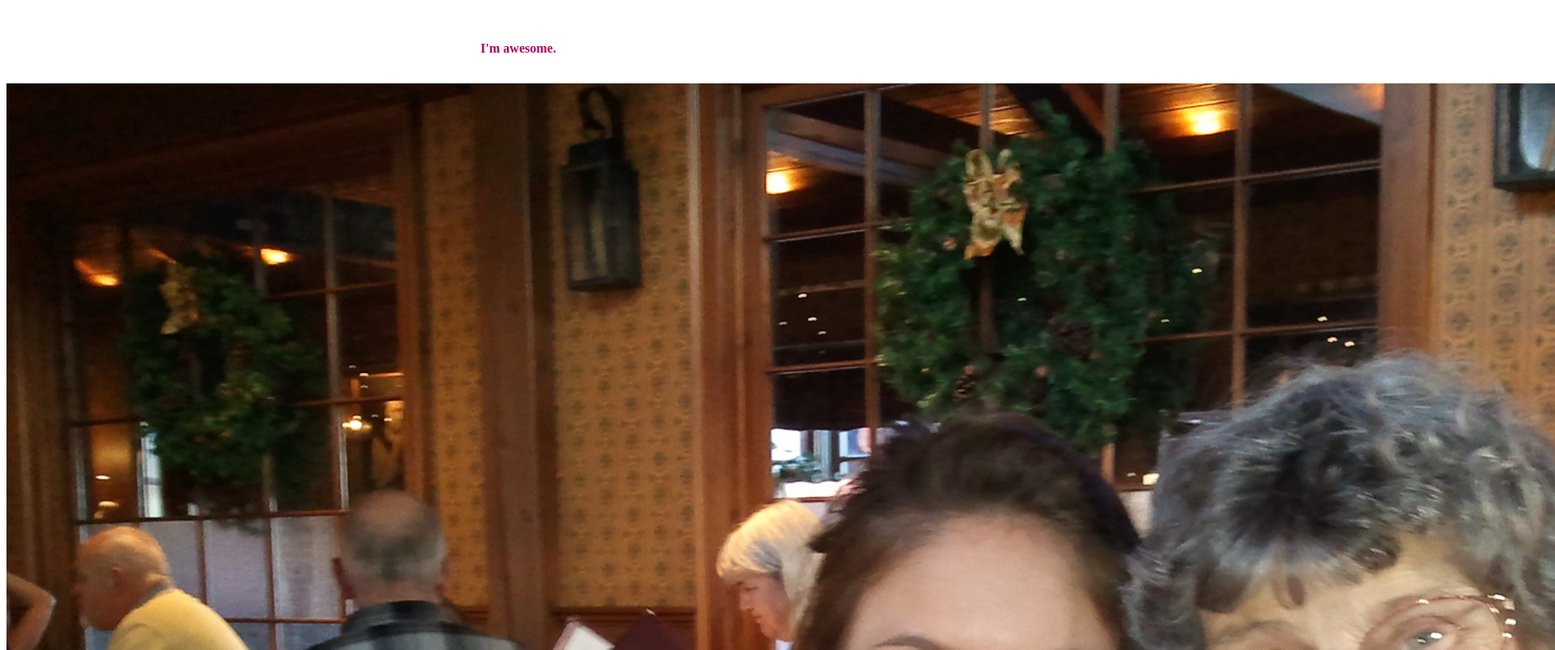
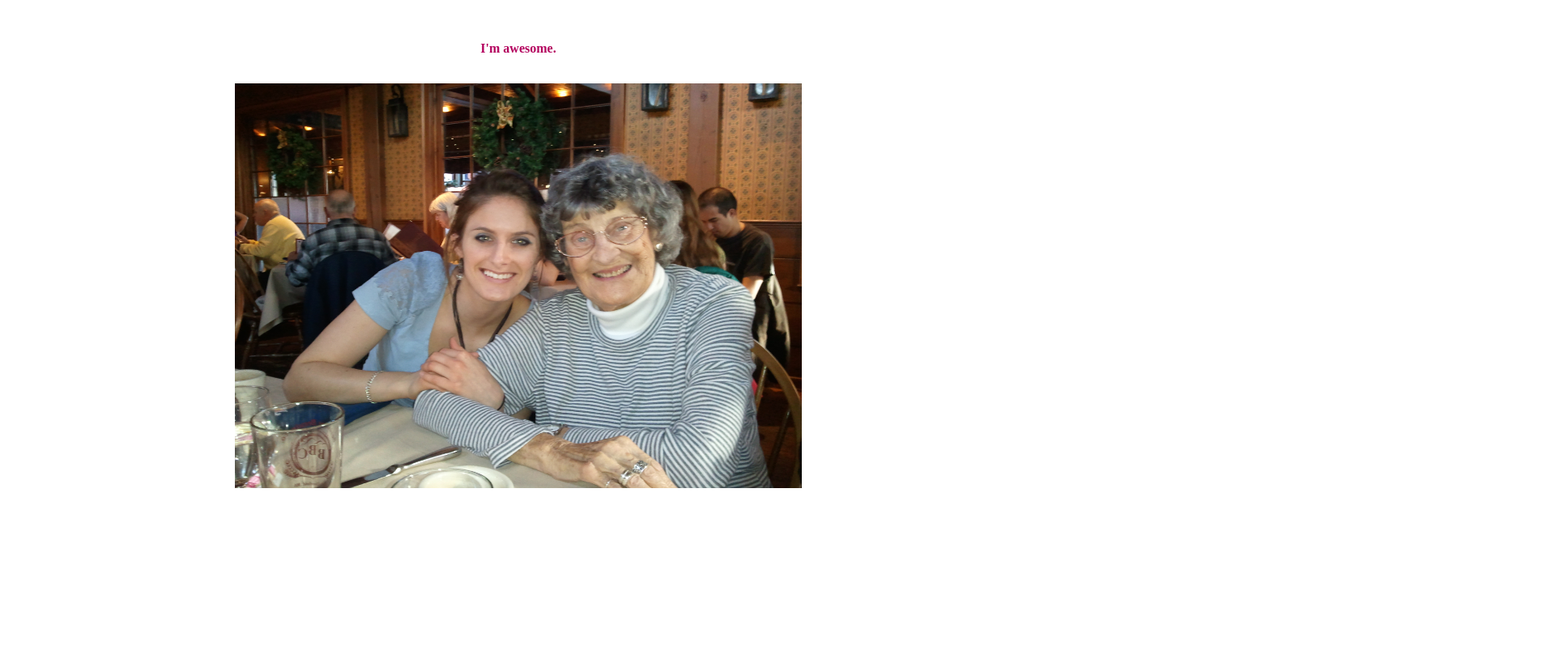
Before and after one commit to hfaherty/hfaherty.github.io, a plain HTML site: page index.html in a window 1280 px wide. Shown: the part 494-1297 px from the top of the page at 81% size, 1920 px wide, since content can reach past the window. After the commit the page ends 1141 px from the top, so only its background shows below. Drawn offline with Linux system fonts and the light colour scheme.

Commit message:
final index update

```diff
--- a/index.html
+++ b/index.html
@@ -25,7 +25,7 @@ in New York, NY</h1></center></header>
 <br>
 <B><font color="B4045F"><p align="center">I'm awesome.</p></B></font><br>
 <center>
-	<img src="img/granny.jpg">
+	<img src="img/granny.jpg" width="700px" height="500px">
 </center>
 <br>
 <br>
```
